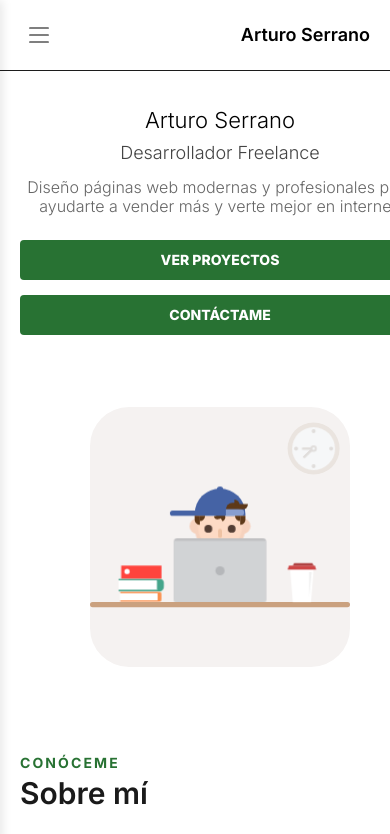
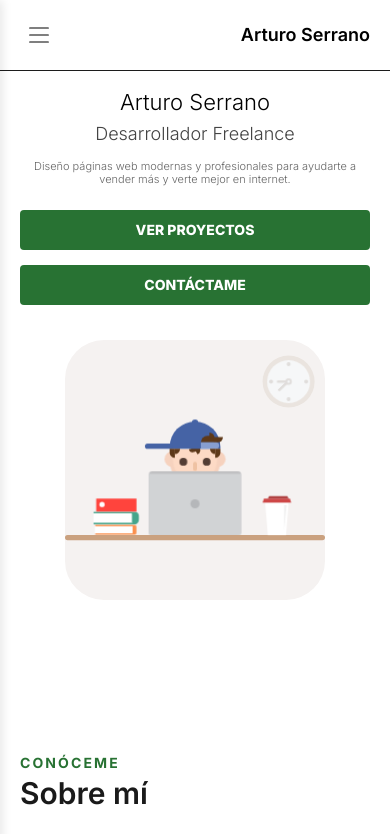
Before and after one commit to KinatorAr/myPortafolio, an Angular app: page / in a window 390 px wide. Shown: the top 834 px of the page. Built offline with nearby package versions, Linux system fonts and the light colour scheme; a web font is replaced by a local one.

Commit message:
CambiosHeroEspaciado

```diff
--- a/src/app/components/hero/hero.css
+++ b/src/app/components/hero/hero.css
@@ -1,6 +1,6 @@
-:host {
+    :host {
       display: block;
-      overflow-x: hidden; /* Evita scroll horizontal por animaciones */
+      overflow-x: hidden;
     }
 
     .contenedor {
@@ -76,7 +76,7 @@
       cursor: pointer;
     }
 
-    /* --- Animación Responsive --- */
+    /* --- Animación --- */
     .hero-icon {
       display: flex;
       justify-content: center;
@@ -95,6 +95,15 @@
     .stage {
       width: 400px;
       height: 400px;
+      border-radius: 15%;
+      background-color: #f5f2f1;
+      position: relative;
+      flex-shrink: 0;
+    }
+
+    .stage {
+      width: 400px;
+      height: 400px;
       border-radius: 50%;
       background-color: #f5f2f1;
       position: relative;
@@ -108,22 +117,31 @@
       }
     }
 
+    /* --- Media Queries --- */
     @media (max-width: 950px) {
       .hero-section {
-        grid-template-columns: 1fr;
+        display: flex;
+        flex-direction: column;
+        align-items: center; /* Centra el contenido en el eje horizontal */
         text-align: center;
         padding-top: 4rem;
         padding-bottom: 4rem;
       }
 
       .hero-content {
-        align-items: center;
-        order: 1; /* Texto arriba */
+        width: 100%;
+        align-items: center; /* Centra los items del flex (texto y botones) */
+        order: 1;
       }
 
+      /* Forzamos que el texto esté centrado en móvil */
+      .hero-content h1,
+      .hero-content h2,
       .hero-content p {
-        margin: 0 auto;
-        font-size: 1.6rem;
+        text-align: center;
+        margin-left: auto;
+        margin-right: auto;
+        width: 100%;
       }
 
       .hero-btn {
@@ -132,10 +150,9 @@
       }
 
       .hero-icon {
-        order: 2; /* Animación abajo */
+        order: 2;
       }
 
-      /* Escalar la animación para que no se corte en tablets */
       .stage {
         transform: scale(0.85);
       }
@@ -147,19 +164,12 @@
     @media (max-width: 480px) {
       .hero-content h1 { font-size: 2.2rem; }
       .hero-content h2 { font-size: 1.8rem; }
+      .stage { transform: scale(0.65); }
+      .animation-container { height: 260px; width: 100%; }
 
       .hero-btn a {
         width: 100%;
         flex: none;
-      }
-
-      /* Escalar más en móviles pequeños */
-      .stage {
-        transform: scale(0.65);
-      }
-      .animation-container {
-        height: 260px;
-        width: 100%;
       }
     }
 
```
